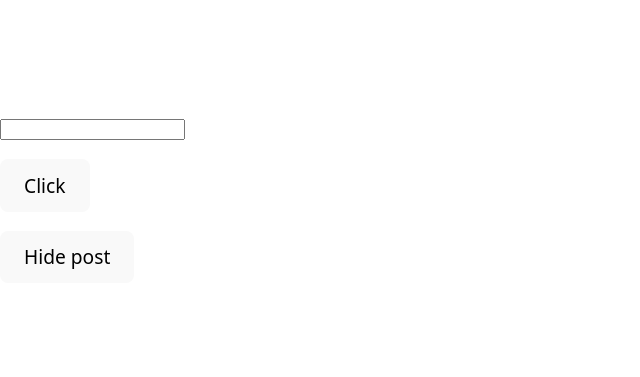
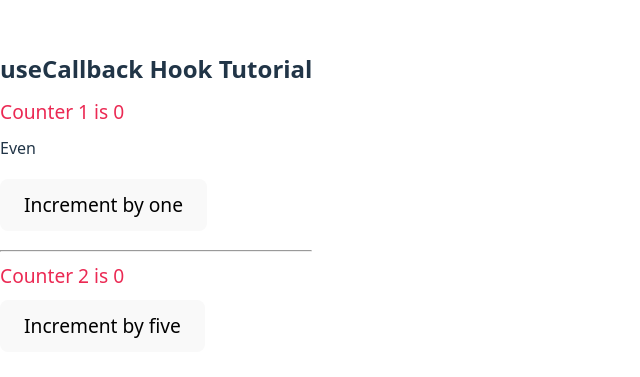
Before and after one commit to bappimazumder/react-my-app, a React (Vite) app: page / in a window 1280 px wide. Shown: the part 199-576 px from the top of the page, without its empty margins (0-640 px from the left). Built offline with nearby package versions, Linux system fonts and the light colour scheme.

Commit message:
main: implement useCalback and useMemo hook in react app

```diff
--- a/src/App.jsx
+++ b/src/App.jsx
@@ -1,22 +1,40 @@
-import React from 'react';
-import { useState } from "react";
-import MyComponent from './components/MyComponent';
+import { useState,useCallback,useMemo } from "react";
+// import MyComponent from './components/MyComponent';
+import ShowCount from './components/ShowCount';
+import Button from './components/ButtonFunc';
+import Title from './components/Title';
 
 export default function App(){
 
-  const [show,setShow] = useState(true);
+  const[count1, setcount1] = useState(0);
+  const[count2, setCount2] = useState(0);
 
-    return(
-      <div className="app">
-        <div>{show && <MyComponent />}</div>
-        <p>
-           <button type="button" onClick={() => setShow((prevShow) => !prevShow)}>
-            {show ? 'Hide post' : 'Show post'}
-           </button>
-        </p>
-      </div>
-    );
+  const incrementByOne = useCallback(() => {
+    setcount1(prevCount => prevCount + 1);
+  },[]);
 
+  const incrementByFive = useCallback(() => {
+    setCount2(prevCount => prevCount + 5);
+  },[]);
 
+  const isEvenOrOdd = useMemo(() => {
+    let i =0;
+    while (i < 100000000) i +=1;
+    return count1 % 2 === 0;
+  },[count1]);
+
+  return(
+    <div className="app">
+      <Title />
+
+      <ShowCount count={count1} title="Counter 1"/>
+      <span>{isEvenOrOdd ? 'Even' : 'Odd'}</span>
+      <Button handleClick={incrementByOne}>Increment by one</Button>
+      <hr/>
+
+      <ShowCount count={count2} title="Counter 2"/>
+      <Button handleClick={incrementByFive}>Increment by five</Button>
+    </div>
+  );
 
 }
--- /dev/null
+++ b/src/components/ButtonFunc.jsx
@@ -0,0 +1,16 @@
+import React from 'react';
+
+function ButtonFunc({handleClick,children}){
+
+    console.log(`rendering button ${children}`);
+
+    return(
+        <p>
+            <button type="button" onClick={handleClick}>
+                {children}
+            </button>
+        </p>
+    );
+}
+
+export default React.memo(ButtonFunc);
--- /dev/null
+++ b/src/components/ShowCount.jsx
@@ -0,0 +1,14 @@
+
+import React from 'react';
+
+function ShowCount({count,title}){
+
+    console.log(`rendering ${title}.....`);
+    return(
+        <p>
+            {title} is {count}
+        </p>
+    );
+}
+
+export default React.memo(ShowCount);
--- /dev/null
+++ b/src/components/Title.jsx
@@ -0,0 +1,9 @@
+import React from 'react';
+
+function Title(){
+
+    console.log('redering title...');
+    return <h2> useCallback Hook Tutorial </h2>;
+}
+
+export default React.memo(Title);
```
